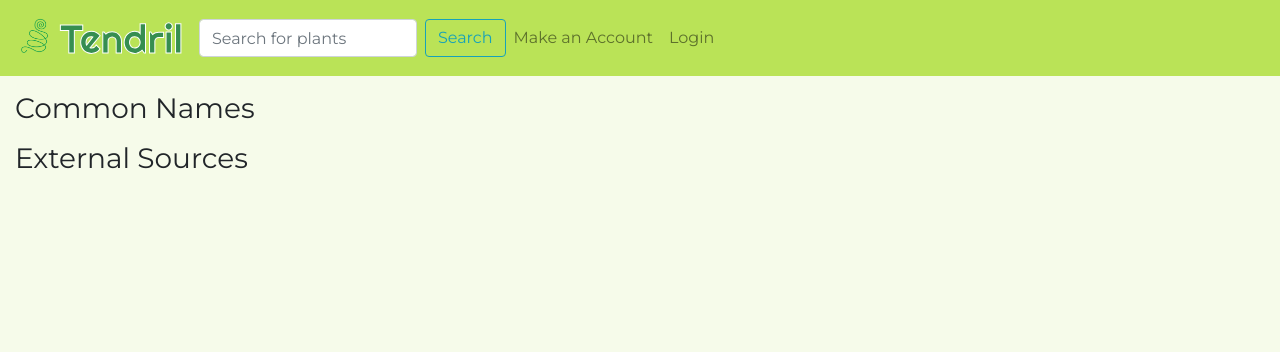
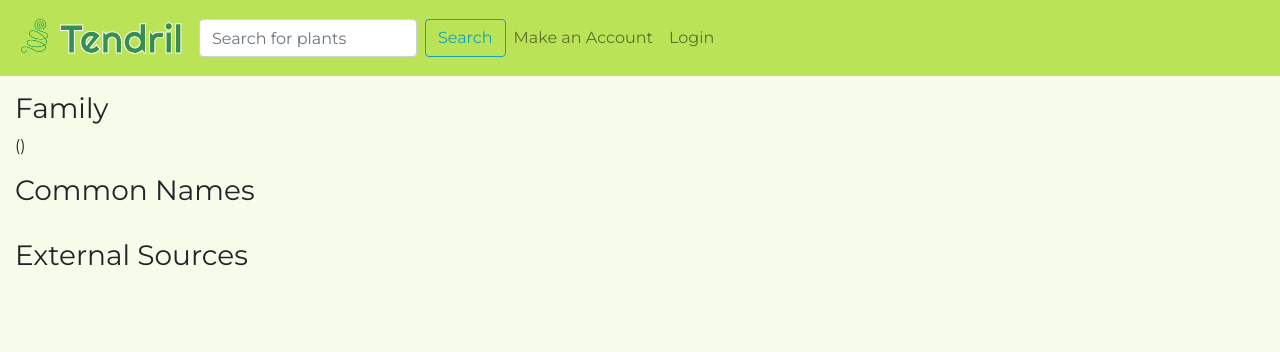
Before and after one commit to snstrong/botanical-app, a Flask app: page /plant/1 in a window 1280 px wide. Shown: the top 352 px of the page. Run offline with Flask 2, Linux system fonts and the light colour scheme; data that the repository does not hold is empty; some libraries are stand-ins or nearby versions.

Commit message:
Update formatting for plant detail page

```diff
--- a/app.py
+++ b/app.py
@@ -113,11 +113,11 @@
         add_plant_form = AddPlantForm()
         # Check to see if user has existing plant lists and populate select choices accordingly"""
         if g.user.plant_lists:
-            plant_lists = [list.name for list in g.user.plant_lists]
-            plant_lists.append("Create New List")
+            plant_lists = [(list.id, list.name) for list in g.user.plant_lists]
+            plant_lists.append(("new", "Create New List"))
             add_plant_form.plant_list.choices = plant_lists
         else:
-            add_plant_form.plant_list.choices = ["Create New List"]
+            add_plant_form.plant_list.choices = [("new", "Create New List")]
         # Pass along data about plant in hidden fields
         add_plant_form.plant_id = plant_details["data"]["id"]
         add_plant_form.plant_slug = plant_details["data"]["slug"]
--- a/static/styles.css
+++ b/static/styles.css
@@ -82,6 +82,15 @@
   font-style: italic;
 }
 
+#add-plant-form {
+  background-color: rgba(255, 255, 255, 0.6);
+  width: 300px;
+  height: auto;
+  float: left;
+  clear: both;
+  border: 1px solid #bae357;
+}
+
 .italic {
   font-style: italic;
 }
--- a/templates/plant-detail.html
+++ b/templates/plant-detail.html
@@ -3,35 +3,44 @@
 
 {% block content %}
 <!-- TODO: breadcrumbs or "back to search results" -->
+<header class="mb-3">
+    {% if plant_details.data.image_url %}
+    <img src="{{plant_details.data.image_url}}" alt="Photo of {{plant_details.data.common_name}}"
+        style="width: 500px; float: left; margin-right: 1em; margin-bottom: 1em;">
+    {% endif %}
 
-{% if plant_details.data.image_url %}
-<img src="{{plant_details.data.image_url}}" alt="Photo of {{plant_details.data.common_name}}"
-    style="width: 500px; float: left; margin-right: 1em; margin-bottom: 1em;">
-{% endif %}
-<header>
     <h1 class="text-info">{{plant_details.data.common_name}}</h1>
-    <h3 class="text-muted scientific-name">{{plant_details.data.scientific_name}}</h3>
+    <h3 class="text-muted scientific-name">{{plant_details.data.scientific_name}}
+    </h3>
 </header>
 
+<section>
+    <div class="mb-3 mt-3">
+        <h3>Family</h3>
+        <p><span class="scientific-name">{{ plant_details.data.family
+                }}</span>
+            ({{ plant_details.data.family_common_name }})</p>
+    </div>
+    <div class="mb-3 mt-3">
+        <h3>Common Names</h3>
+        <p>
+            {{ plant_details.data.common_names.eng|join(", ") }}
+        </p>
+    </div>
+</section>
+
 {% if g.user %}
-<div class="float-left mb-3">
-    <h5>Add to a Plant List</h5>
-    <form method="POST" action="/{{g.user.username}}/add-plant">
+<section class="float-left mb-3 mt-3 mr-3 p-3 rounded" id="add-plant-form">
+    <h3 class="">Add to a Plant List</h3>
+    <form class="form" method="POST" action="/{{g.user.username}}/add-plant">
         <!-- TODO: customize form for this page; get rid of unnecessary label -->
         {% include "base-form.html" %}
         <button class="btn btn-info btn-small">Add</button>
     </form>
-</div>
-
+</section>
 {% endif %}
 
-<div class="mb-3" id="common-names-list">
-    <h3>Common Names</h3>
-    <div>
-        {{ plant_details.data.common_names.eng|join(", ") }}
-    </div>
-</div>
-<div id="external-sources">
+<section class="mb-3 mt-3 float-left">
     <h3>External Sources</h3>
     <ul style="list-style-type: none; padding: 0;">
         {% for source in plant_details.data.sources %}
@@ -40,6 +49,10 @@
         </li>
         {% endfor%}
     </ul>
-</div>
+</section>
+
+
+
+
 
 {% endblock %}
```
